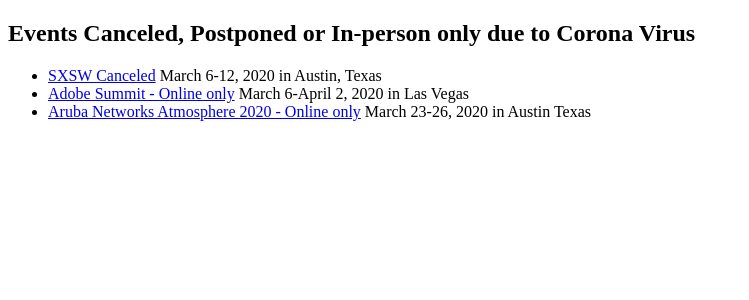
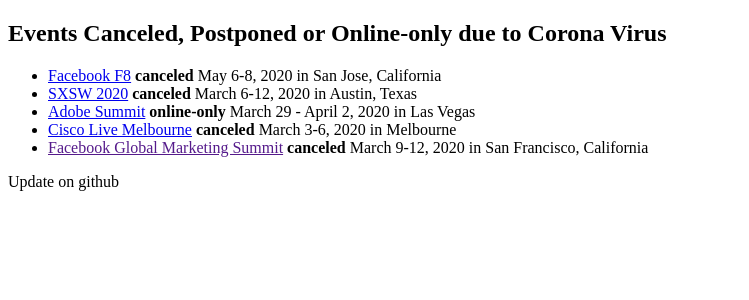
Before and after one commit to oguzbilgic/coronacanceled.com, a Next.js app: page / in a window 1280 px wide. Shown: the top 300 px of the page, without its empty margins (0-749 px from the left). Built offline with nearby package versions, Linux system fonts and the light colour scheme.

Commit message:
Add events

```diff
--- a/pages/index.js
+++ b/pages/index.js
@@ -1,27 +1,56 @@
+const events = [
+  {
+    name: "Facebook F8",
+    link: "https://www.f8.com/",
+    location: "San Jose, California",
+    date: "May 6-8, 2020",
+    status: "canceled"
+  },
+  {
+    name: "SXSW 2020",
+    link: "https://www.sxsw.com/",
+    location: "Austin, Texas",
+    date: "March 6-12, 2020",
+    status: "canceled"
+  },
+  {
+    name: "Adobe Summit",
+    link: "https://summit.adobe.com/na/",
+    location: "Las Vegas",
+    date: "March 29 - April 2, 2020",
+    status: "online-only"
+  },
+  {
+    name: "Cisco Live Melbourne",
+    link: "https://www.ciscolive.com/apjc.html",
+    location: "Melbourne",
+    date: "March 3-6, 2020",
+    status: "canceled"
+  },
+  {
+    name: "Facebook Global Marketing Summit",
+    link: "",
+    location: "San Francisco, California",
+    date: "March 9-12, 2020",
+    status: "canceled"
+  },
+]
+
 function HomePage() {
   return (
     <div>
-      <h2>Events Canceled, Postponed or In-person only due to Corona Virus</h2>
+      <h2>Events Canceled, Postponed or Online-only due to Corona Virus</h2>
 
       <ul>
-        <li>
-          <a href="https://www.sxsw.com/2020-event-update/">
-            SXSW Canceled
-          </a> March 6-12, 2020 in Austin, Texas
-        </li>
-
-        <li>
-          <a href="https://summit.adobe.com/na/">
-            Adobe Summit - Online only
-          </a> March 6-April 2, 2020 in Las Vegas
-        </li>
-
-        <li>
-          <a href="https://www.arubanetworks.com/atmosphere/">
-            Aruba Networks Atmosphere 2020 - Online only
-          </a> March 23-26, 2020 in Austin Texas
-        </li>
+        {events.map(event =>
+          <li>
+            <a href={event.link}>
+              {event.name}
+            </a> <b>{event.status}</b> {event.date} in {event.location}
+          </li>
+        )}
       </ul>
+      <a>Update on github</a>
     </div>
   )
 }
```
